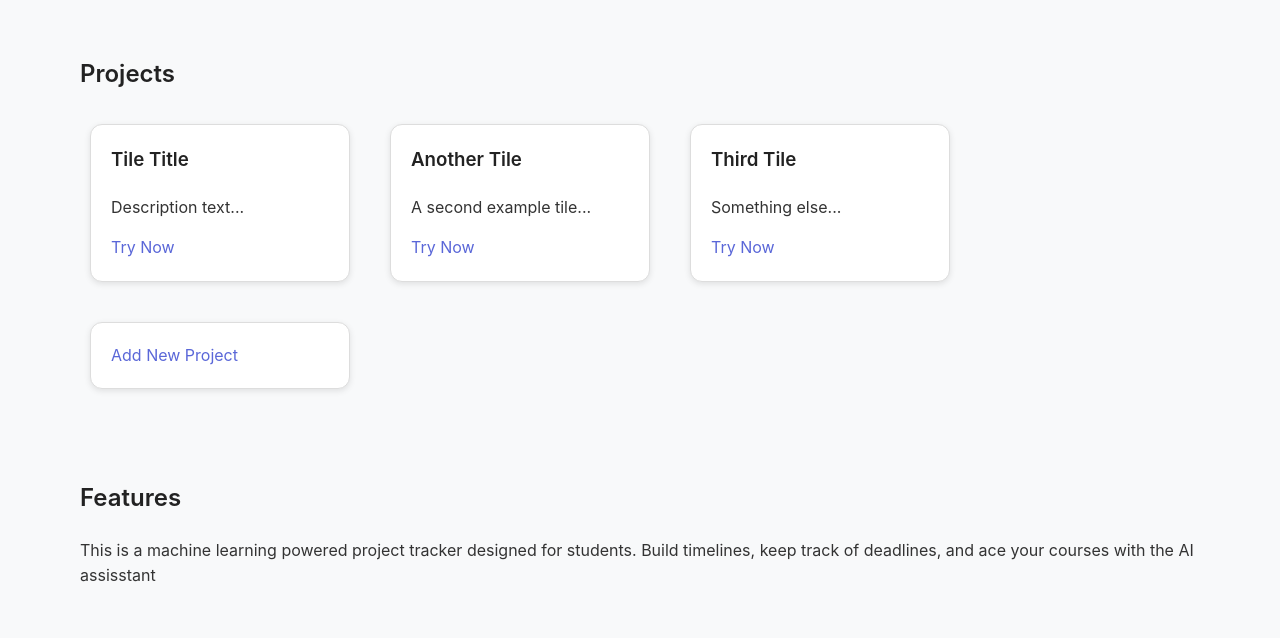
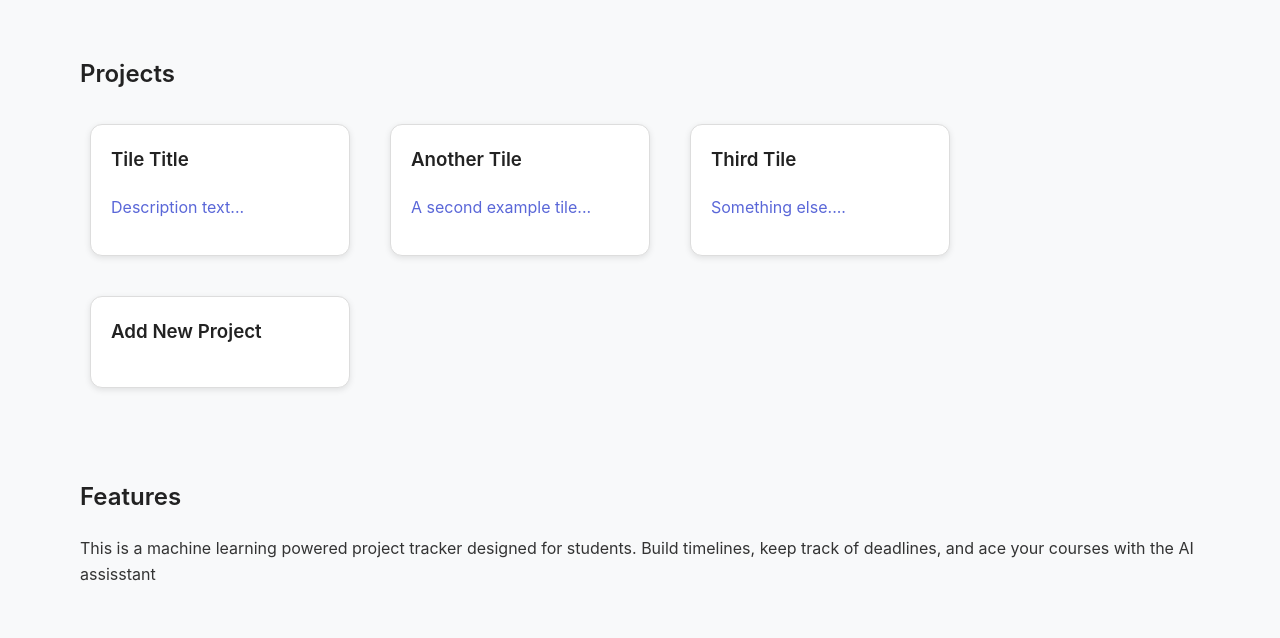
Before and after one commit to JonathanVeys/ProjectMate, a FastAPI app: template src/projectMate/templates/landing.html in a window 1280 px wide. Shown: the part 310-948 px from the top of the page. Run offline with FastAPI, Linux system fonts and the light colour scheme; the template is opened without the code that fills it, so the values that code supplies are empty; parts of the project's set-up code (start-up, migrations or seed data) failed here and were passed over.

Commit message:
updated requirments.txt file

```diff
--- a/src/projectMate/templates/landing.html
+++ b/src/projectMate/templates/landing.html
@@ -38,27 +38,32 @@
         <section>
             <h2>Projects</h2>
             <div class="tiles-container">
+                <a href="/upload" class="tile-link">
                     <div class="tile">
                         <h3>Tile Title</h3>
                         <p>Description text...</p>
-                    <a href="/upload">Try Now</a>
                     </div>
+                </a>
 
+                <a href="/upload" class="tile-link">
                     <div class="tile">
                         <h3>Another Tile</h3>
                         <p>A second example tile...</p>
-                    <a href="/upload">Try Now</a>
                     </div>
+                </a>
 
+                <a href="/upload" class="tile-link">
                     <div class="tile">
                         <h3>Third Tile</h3>
-                    <p>Something else...</p>
-                    <a href="/upload">Try Now</a>
+                        <p>Something else....</p>
                     </div>
+                </a>
 
+                <a href="https://www.youtube.com/watch?v=dQw4w9WgXcQ&list=RDdQw4w9WgXcQ&start_radio=1" class="tile-link">
                     <div class="tile">
-                    <a href="new_project">Add New Project</a>
+                        <h3>Add New Project</h3>
                     </div>
+                </a>
             </div>
         </section>
 
```
Also changed, not shown: requirements.txt (+46 -0 lines), 1 other file. Lines whose indentation alone changed are shown as unchanged.
